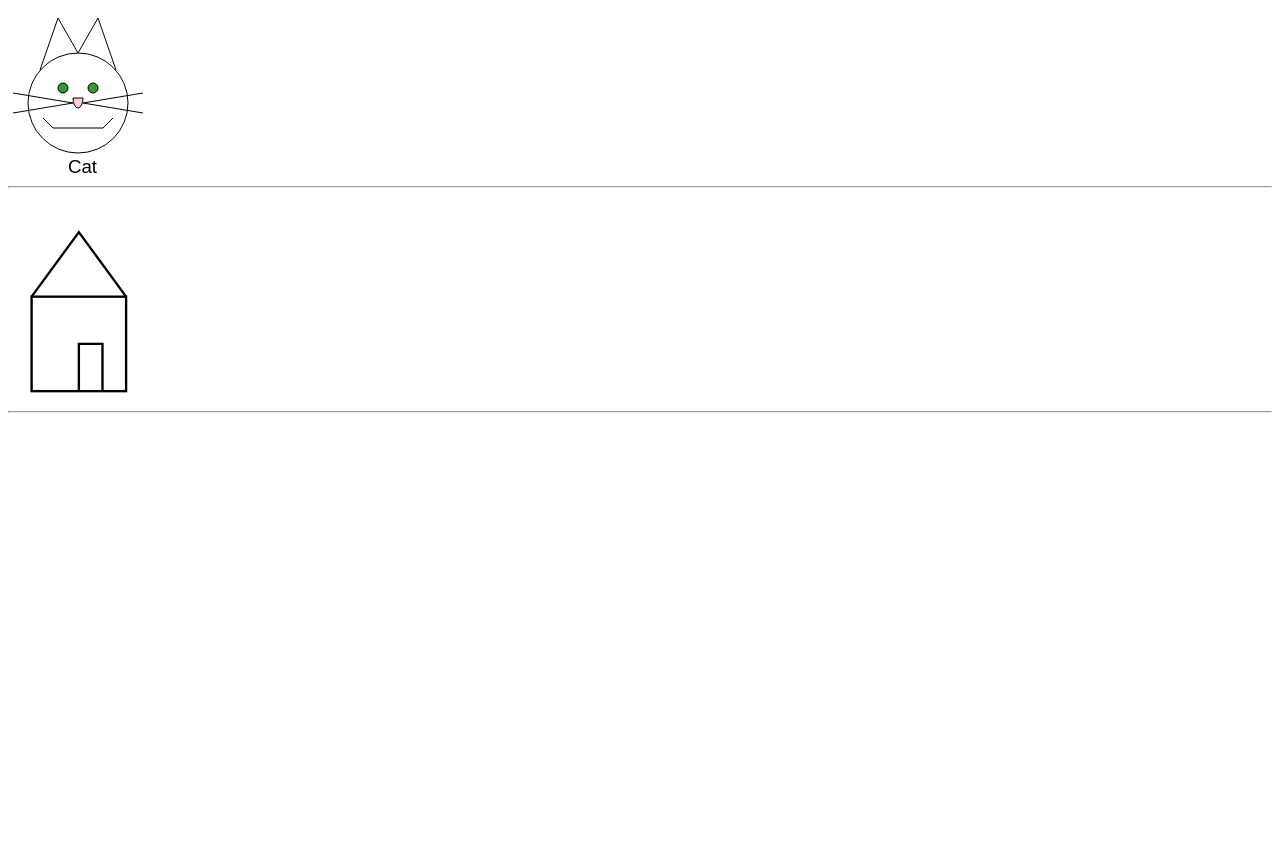
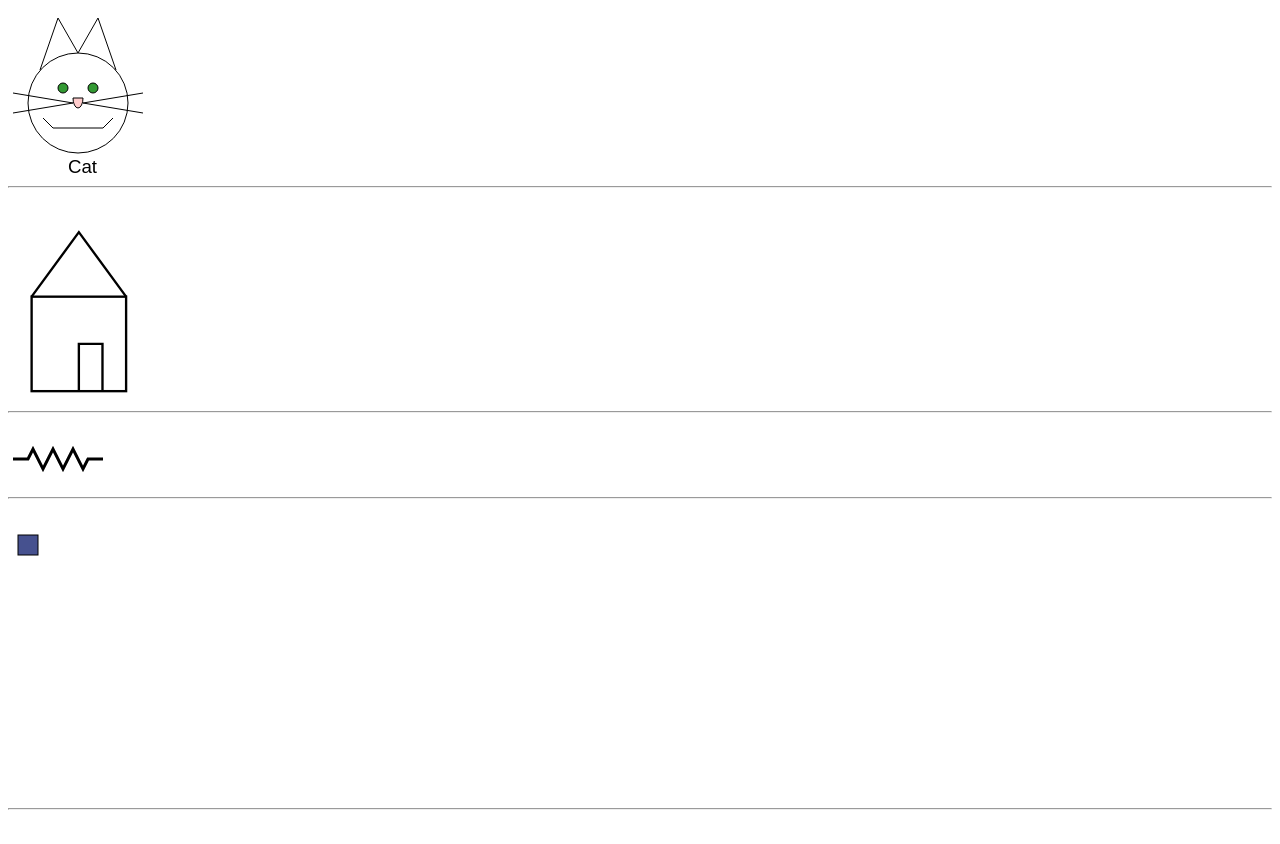
Before and after one commit to kalmaske/SVG-Animation, a plain HTML site: page index.html in a window 1280 px wide. Before the commit the page ends 800 px from the top, so only its background shows below. Drawn offline with Linux system fonts and the light colour scheme.

Commit message:
shape getting bigger

```diff
--- a/index.html
+++ b/index.html
@@ -44,3 +44,34 @@ xmlns:xlink="http://www.w3.org/1999/xlink">
    <br>
    <hr>
    <br>
+
+
+
+   <svg width="100px" height="50px" viewBox="0 0 100 50">
+    <polyline
+        points="5 20, 20 20, 25 10, 35 30, 45 10,
+            55 30, 65 10, 75 30, 80 20, 95 20"
+        style="stroke: black; stroke-width: 3; fill: none;"/>
+    </svg>
+
+    <br>
+    <hr>
+    <br>
+
+    <svg width="275" height="275">
+        <rect x="10" y="10" width="20" height="20"
+          style="stroke: black; fill: rgb(70, 81, 143); style: fill-opacity: 0.25;">
+        <animate attributeName="width" attributeType="XML"
+          from="20" to="200" begin="0s" dur="8s" fill="freeze"/>
+        <animate attributeName="height" attributeType="XML"
+          from="20" to="150" begin="0s" dur="8s" fill="freeze"/>
+        <animate attributeName="fill-opacity" attributeType="CSS"
+          from="0.25" to="1" begin="0s" dur="3s" fill="freeze"/>
+        <animate attributeName="fill-opacity" attributeType="CSS"
+          from="1" to="0.25" begin="3s" dur="3s" fill="freeze"/>
+      </rect>
+      </svg>
+
+      <br>
+      <hr>
+      <br>
```
